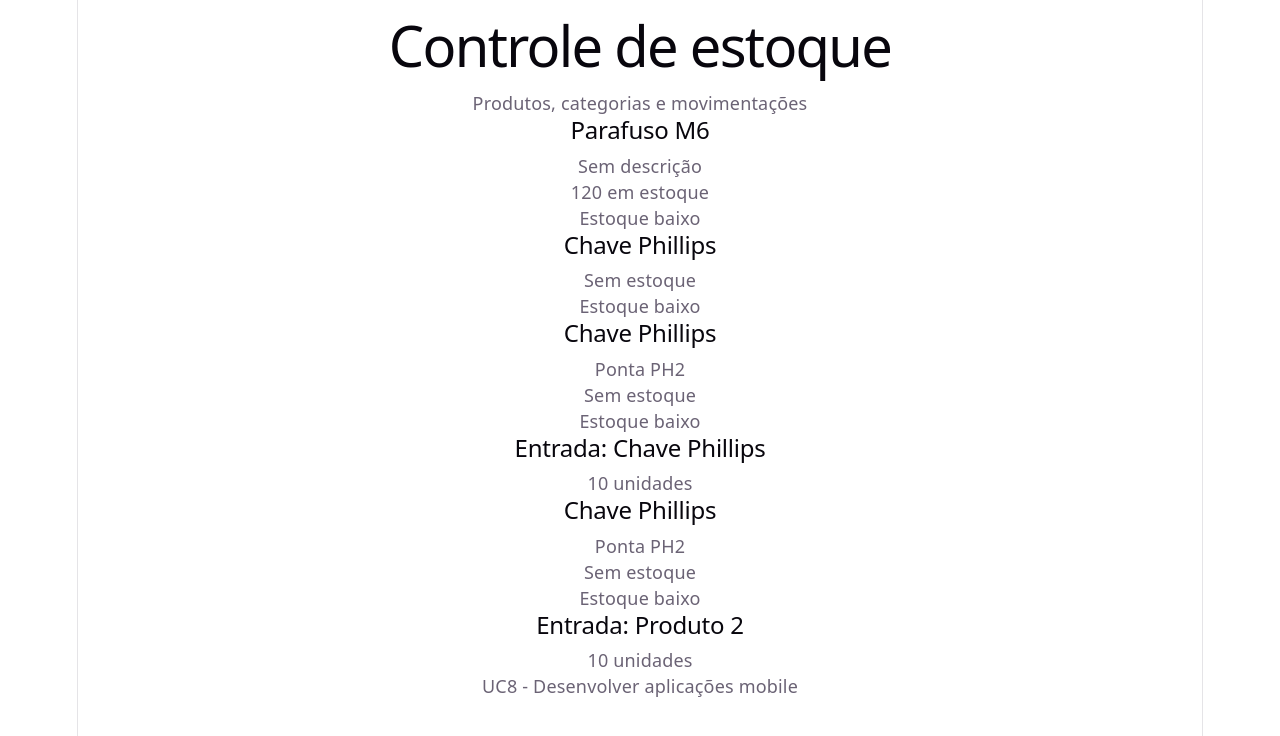
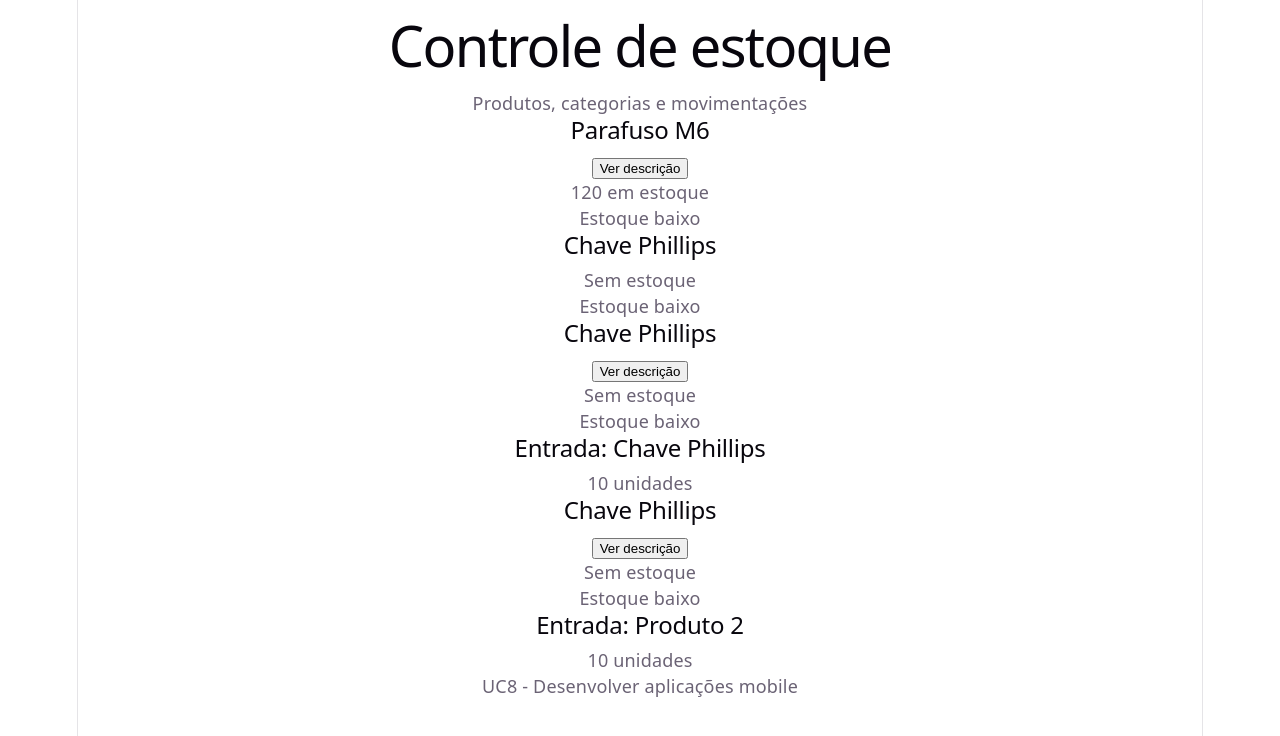
Before and after one commit to thalsime/uc8-react-exemplo, a React (Vite) app: page / in a window 1280 px wide. Shown: the top 736 px of the page. Built offline with nearby package versions, Linux system fonts and the light colour scheme.

Commit message:
feat: estado local no cartão do produto
- useState(false) guarda se a descrição está visível
- botão inverte o estado com setMostrarDescricao(!mostrarDescricao) e troca o próprio texto
- a descrição só aparece na variante completa e com o estado em true

```diff
--- a/src/componentes/CartaoProduto.tsx
+++ b/src/componentes/CartaoProduto.tsx
@@ -1,3 +1,4 @@
+import { useState } from 'react';
 import type { Produto } from '../types/entidades';
 
 type VarianteCartao = 'completo' | 'resumido';
@@ -13,10 +14,19 @@ export function CartaoProduto({
   limiteBaixo = 5,
   variante = 'completo',
 }: CartaoProdutoProps) {
+  const [mostrarDescricao, setMostrarDescricao] = useState(false);
+
   return (
     <article>
       <h2>{produto.nome}</h2>
-      {variante === 'completo' && <p>{produto.descricao ?? 'Sem descrição'}</p>}
+      {variante === 'completo' && (
+        <button onClick={() => setMostrarDescricao(!mostrarDescricao)}>
+          {mostrarDescricao ? 'Esconder descrição' : 'Ver descrição'}
+        </button>
+      )}
+      {variante === 'completo' && mostrarDescricao && (
+        <p>{produto.descricao ?? 'Sem descrição'}</p>
+      )}
       <p>{produto.quantidade > 0 ? `${produto.quantidade} em estoque` : 'Sem estoque'}</p>
       {produto.quantidade <= limiteBaixo && <p>Estoque baixo</p>}
     </article>
```
